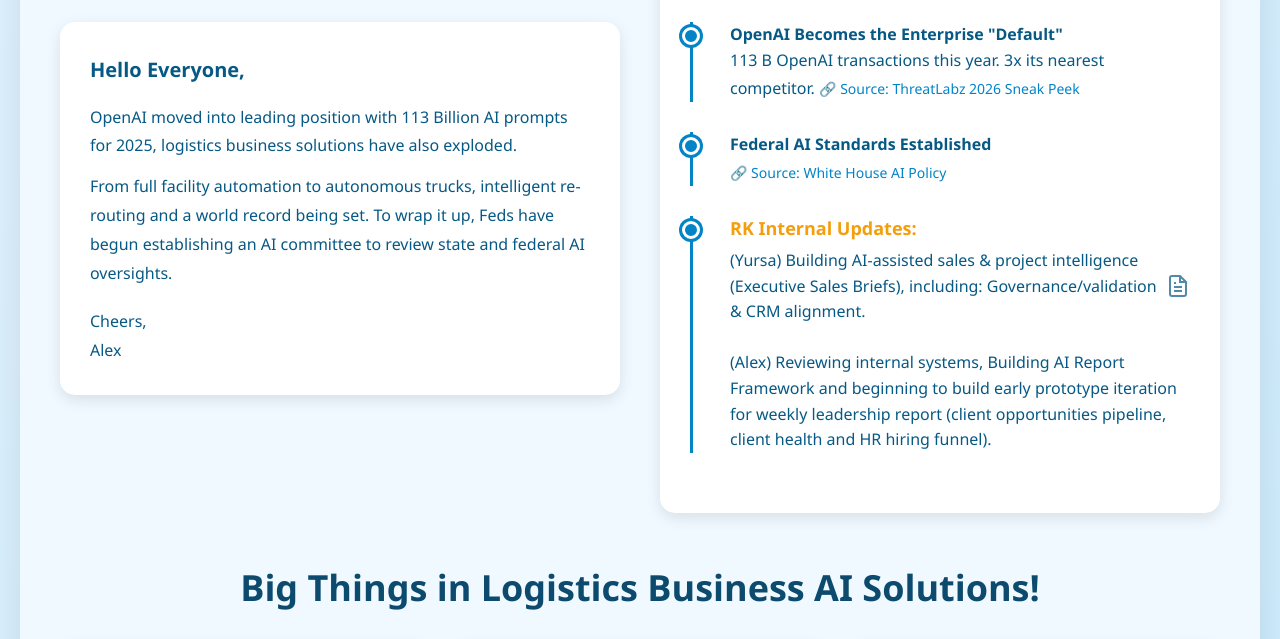
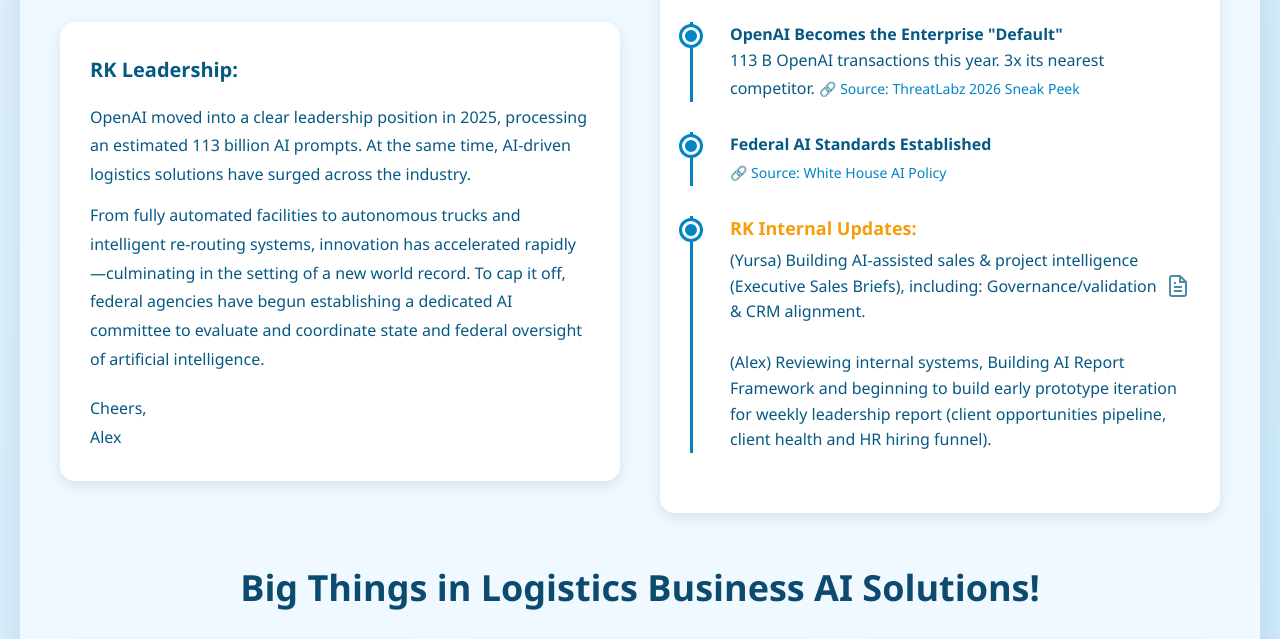
Before and after one commit to aniswander55/RK_AI_Report, a plain HTML site: page index.html in a window 1280 px wide. Shown: the part 146-785 px from the top of the page. Drawn offline with Linux system fonts and the light colour scheme.

Commit message:
Add files via upload

```diff
--- a/index.html
+++ b/index.html
@@ -398,13 +398,13 @@
 
                 <div class="stat-text" style="background: white; border-radius: 15px; padding: 30px; box-shadow: 0 5px 15px rgba(0, 0, 0, 0.1);">
                     <p style="font-size: 20px; color: #075985; line-height: 1.8; margin-bottom: 15px;">
-                        <strong>Hello Everyone,</strong>
+                        <strong>RK Leadership:</strong>
                     </p>
                     <p style="font-size: 16px; color: #075985; line-height: 1.8; margin-bottom: 12px;">
-                        OpenAI moved into leading position with 113 Billion AI prompts for 2025, logistics business solutions have also exploded.
+                        OpenAI moved into a clear leadership position in 2025, processing an estimated 113 billion AI prompts. At the same time, AI-driven logistics solutions have surged across the industry.
                     </p>
                     <p style="font-size: 16px; color: #075985; line-height: 1.8; margin-bottom: 12px;">
-                        From full facility automation to autonomous trucks, intelligent re-routing and a world record being set. To wrap it up, Feds have begun establishing an AI committee to review state and federal AI oversights.
+                        From fully automated facilities to autonomous trucks and intelligent re-routing systems, innovation has accelerated rapidly—culminating in the setting of a new world record. To cap it off, federal agencies have begun establishing a dedicated AI committee to evaluate and coordinate state and federal oversight of artificial intelligence.
                     </p>
                     <p style="font-size: 16px; color: #075985; line-height: 1.8; margin-top: 20px;">
                         Cheers,<br>Alex
```
